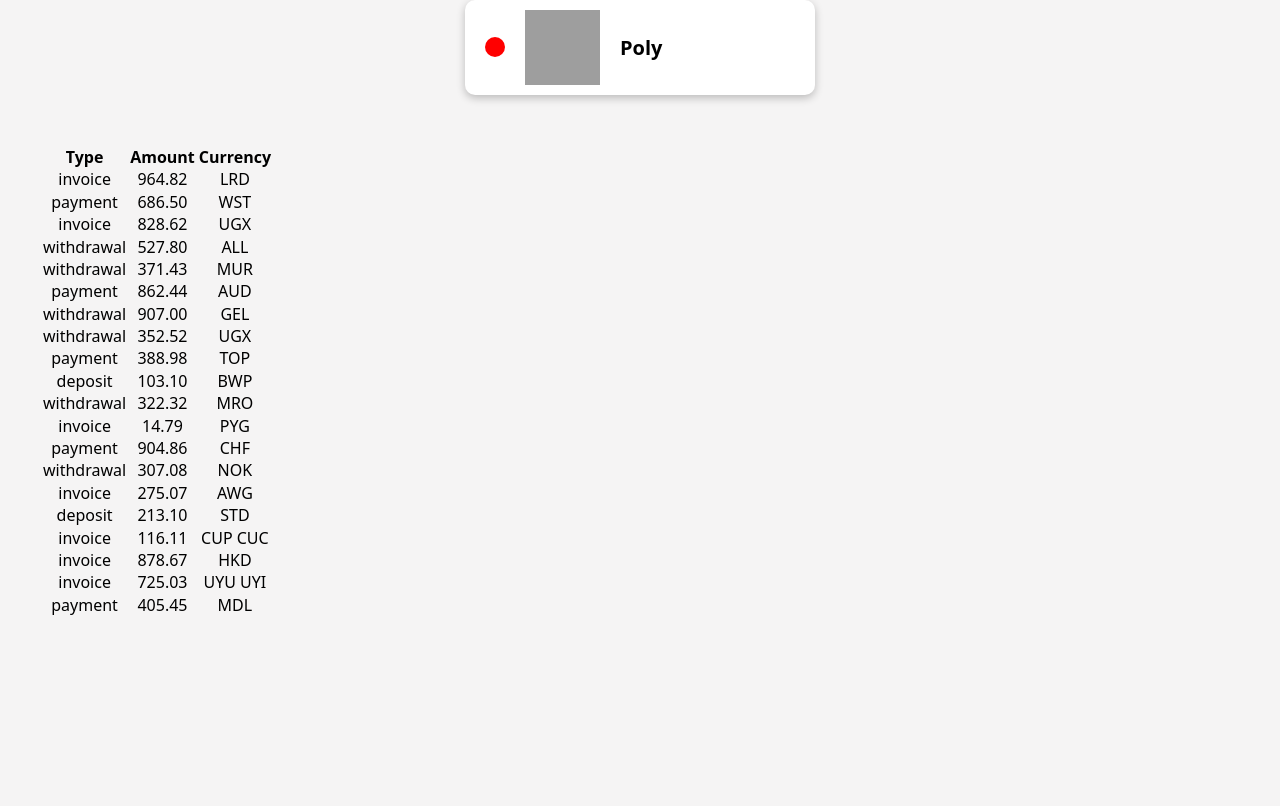
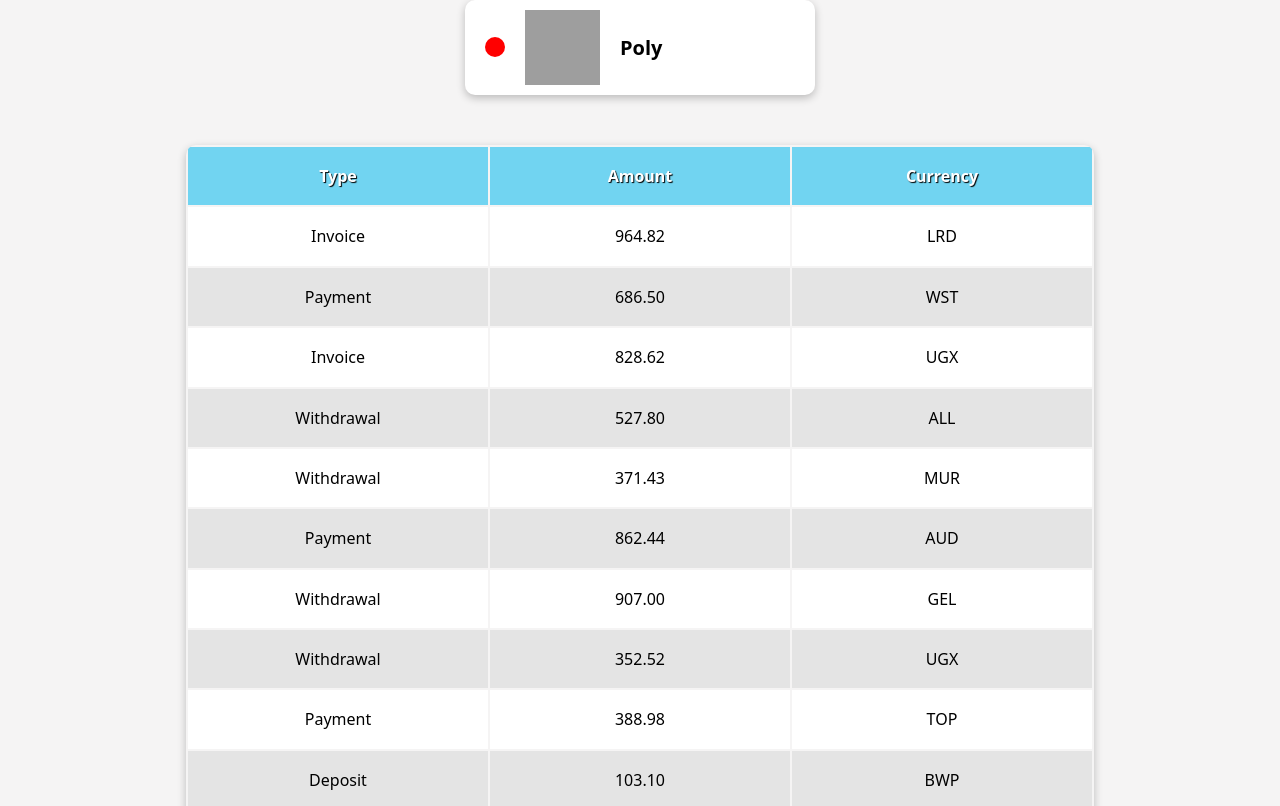
Before and after one commit to AlexSytsenko/goit-react-hw-01-components, a React (Create React App) app: page / in a window 1280 px wide. Shown: the part 1014-1820 px from the top of the page. Before the commit the page ends 1631 px from the top, so only its background shows below. Built offline with nearby package versions, Linux system fonts and the light colour scheme; grey boxes are pictures that could not be loaded.

Commit message:
add styles for table

```diff
--- a/src/App.js
+++ b/src/App.js
@@ -1,7 +1,7 @@
 import Profile from './components/Profile/Profile';
 import Statistics from './components/Statistics/Statistics';
 import FriendList from './components/FriendList/FriendList';
-import TransactionHistory from './components/TransactionHistory';
+import TransactionHistory from './components/TransactionHistory/TransactionHistory';
 
 import user from './data/user.json';
 import statisticalData from './data/statistical-data.json';
--- a/src/components/FriendList/FriendList.js
+++ b/src/components/FriendList/FriendList.js
@@ -3,9 +3,9 @@ import FriendListItem from '../FriendsListItem/FriendListItem';
 import styles from './FriendList.module.css';
 
 const FriendsList = ({ friends }) => (
-  <ul className={styles.friend__list}>
+  <ul className={styles.list}>
     {friends.map(({ avatar, name, isOnline, id }) => (
-      <li className={styles.friend__item} key={id}>
+      <li className={styles.item} key={id}>
         <FriendListItem avatar={avatar} name={name} isOnline={isOnline} />
       </li>
     ))}
--- a/src/components/FriendList/FriendList.module.css
+++ b/src/components/FriendList/FriendList.module.css
@@ -1,9 +1,9 @@
-.friend__list {
+.list {
   width: 350px;
   margin: 0 auto 50px;
 }
 
-.friend__item {
+.item {
   display: flex;
   align-items: center;
   margin-bottom: 20px;
--- a/src/components/FriendsListItem/FriendListItem.js
+++ b/src/components/FriendsListItem/FriendListItem.js
@@ -6,13 +6,8 @@ const FriendListItem = ({ avatar, name, isOnline }) => {
   return (
     <>
       <span className={status}></span>
-      <img
-        className={styles.friend__avatar}
-        src={avatar}
-        alt={name}
-        width="48"
-      />
-      <p className={styles.friend__name}>{name}</p>
+      <img className={styles.avatar} src={avatar} alt={name} width="48" />
+      <p className={styles.name}>{name}</p>
     </>
   );
 };
--- a/src/components/FriendsListItem/FriendListItem.module.css
+++ b/src/components/FriendsListItem/FriendListItem.module.css
@@ -12,13 +12,13 @@
   background-color: red;
 }
 
-.friend__avatar {
+.avatar {
   width: 75px;
   height: 75px;
   margin-right: 20px;
 }
 
-.friend__name {
+.name {
   font-size: 20px;
   font-weight: 700;
 }
--- a/src/components/Statistics/Statistics.module.css
+++ b/src/components/Statistics/Statistics.module.css
@@ -1,8 +1,6 @@
 .statistics {
   width: fit-content;
-  margin-right: auto;
-  margin-left: auto;
-  margin-bottom: 50px;
+  margin: 0 auto 50px;
   box-shadow: rgba(0, 0, 0, 0.24) 0px 3px 8px;
   border-radius: 0 0 5px 5px;
   overflow: hidden;
--- a/src/components/TransactionHistory.js
+++ /dev/null
@@ -1,40 +0,0 @@
-import PropTypes from 'prop-types';
-// import TransactionItem from './TransactionItem';
-
-const TransactionHistory = ({items}) => (
-
-    <table className="transaction-history">
-        <thead>
-            <tr>
-                <th>Type</th>
-                <th>Amount</th>
-                <th>Currency</th>
-            </tr>
-        </thead>
-        <tbody>
-            {items.map(({ id, type, amount, currency }) => (
-                <tr key={id}>
-                    <td>{type}</td>
-                    <td>{amount}</td>
-                    <td>{currency}</td>
-                </tr>
-            ))}
-
-        </tbody>
-    </table>
-
-)
-
-TransactionHistory.propTypes = {
-    items: PropTypes.arrayOf(PropTypes.shape({
-        id: PropTypes.string,
-        type: PropTypes.string,
-        amount: PropTypes.string,
-        currency: PropTypes.string,
-    }
-    )).isRequired
-}
-
-
-
-export default TransactionHistory;
--- /dev/null
+++ b/src/components/TransactionHistory/TransactionHistory.js
@@ -0,0 +1,37 @@
+import PropTypes from 'prop-types';
+// import TransactionItem from './TransactionItem';
+import styles from './TransactionHistory.module.css';
+
+const TransactionHistory = ({ items }) => (
+  <table className={styles.table}>
+    <thead>
+      <tr>
+        <th>Type</th>
+        <th>Amount</th>
+        <th>Currency</th>
+      </tr>
+    </thead>
+    <tbody>
+      {items.map(({ id, type, amount, currency }) => (
+        <tr key={id}>
+          <td>{type}</td>
+          <td>{amount}</td>
+          <td>{currency}</td>
+        </tr>
+      ))}
+    </tbody>
+  </table>
+);
+
+TransactionHistory.propTypes = {
+  items: PropTypes.arrayOf(
+    PropTypes.shape({
+      id: PropTypes.string,
+      type: PropTypes.string,
+      amount: PropTypes.string,
+      currency: PropTypes.string,
+    }),
+  ).isRequired,
+};
+
+export default TransactionHistory;
--- /dev/null
+++ b/src/components/TransactionHistory/TransactionHistory.module.css
@@ -0,0 +1,35 @@
+.table {
+  margin: 0 auto 50px;
+  box-shadow: rgba(0, 0, 0, 0.24) 0px 3px 8px;
+  border-radius: 10px;
+  overflow: hidden;
+}
+
+.table thead {
+  background: rgb(113, 212, 241);
+  color: white;
+  text-shadow: 1px 1px 1px black;
+}
+
+.table th {
+  width: 300px;
+  padding: 20px 50px;
+}
+
+.table tr {
+  padding: 20px 50px;
+}
+
+.table th,
+.table td {
+  padding: 20px;
+  text-transform: capitalize;
+}
+
+.table tbody tr:nth-child(odd) {
+  background-color: white;
+}
+
+.table tbody tr:nth-child(even) {
+  background-color: rgb(228, 228, 228);
+}
--- a/src/style.css
+++ b/src/style.css
@@ -1,5 +1,5 @@
 body {
-  max-width: 1200px;
+  max-width: 1400px;
   margin-right: auto;
   margin-left: auto;
   padding-top: 20px;
```
Also changed, not shown: src/components/TransactionItem.js (deleted, +0 -20 lines).
